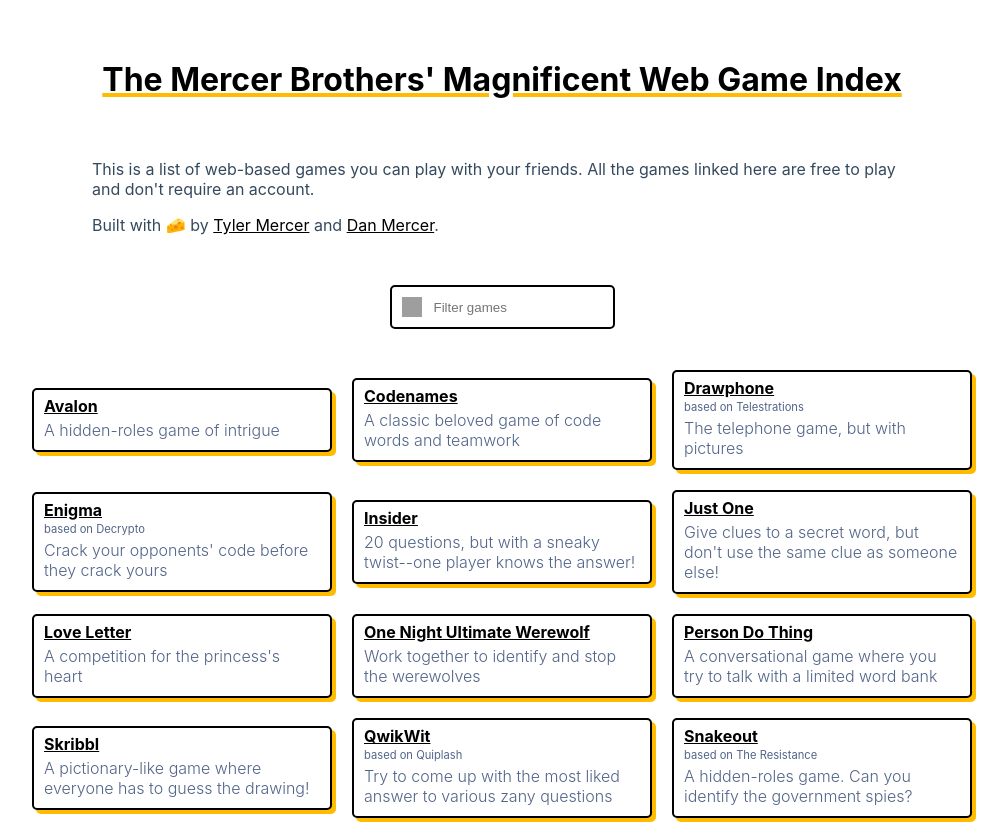
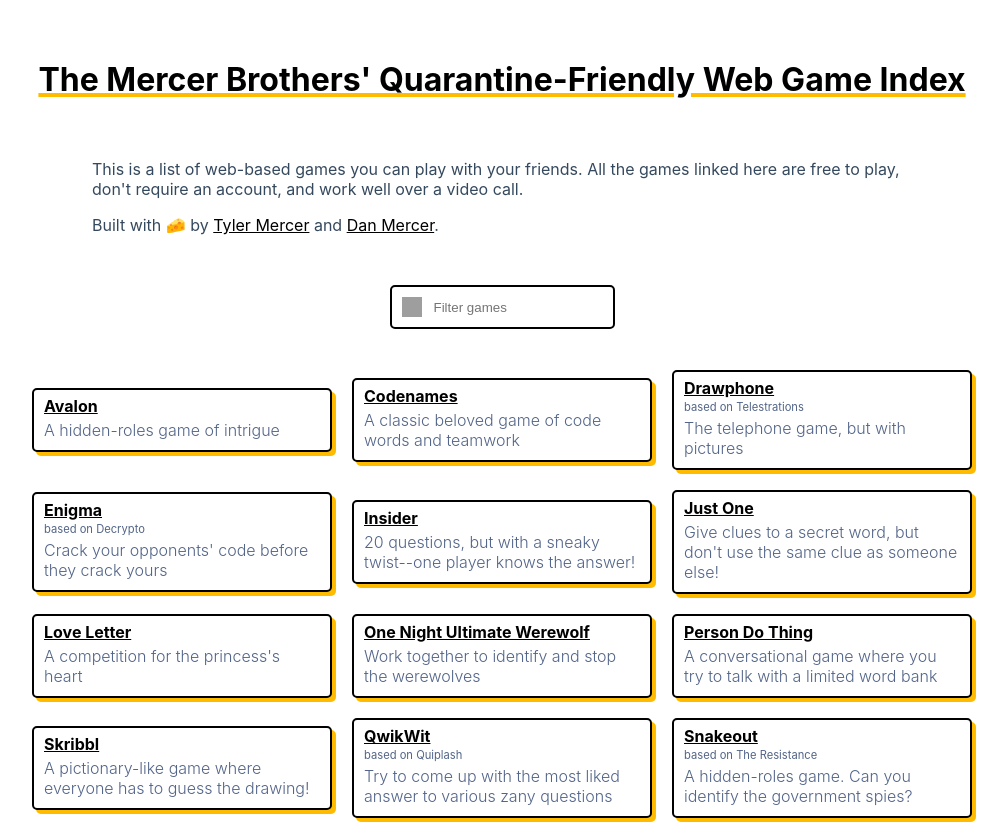
Before and after one commit to tylermercer/web-game-index, a Nuxt app: page / in a window 1280 px wide. Shown: the top 824 px of the page, without its empty margins (138-1145 px from the left). Built offline with nearby package versions, Linux system fonts and the light colour scheme; grey boxes are pictures that could not be loaded.

Commit message:
Update description and title

```diff
--- a/nuxt.config.js
+++ b/nuxt.config.js
@@ -4,11 +4,11 @@
 
   // Global page headers (https://go.nuxtjs.dev/config-head)
   head: {
-    title: 'Web Game Index',
+    title: 'The Mercer Brothers\' Web Game Index',
     meta: [
       { charset: 'utf-8' },
       { name: 'viewport', content: 'width=device-width, initial-scale=1' },
-      { hid: 'description', name: 'description', content: '' }
+      { hid: 'description', name: 'description', content: 'A list of web-based games you can play with your friends over a video call' }
     ],
     link: [
       { rel: 'icon', type: 'image/x-icon', href: '/favicon.ico' }
--- a/pages/index.vue
+++ b/pages/index.vue
@@ -1,11 +1,11 @@
 <template>
   <div class="index">
     <header>
-      The Mercer Brothers' Magnificent Web Game Index
+      The Mercer Brothers' Quarantine-Friendly Web Game Index
     </header>
     <section class="intro">
       <p>
-        This is a list of web-based games you can play with your friends. All the games linked here are free to play and don't require an account.
+        This is a list of web-based games you can play with your friends. All the games linked here are free to play, don't require an account, and work well over a video call.
       </p>
       <p>
         Built with 🧀 by <a href="https://github.com/tylermercer">Tyler Mercer</a> and <a href="https://github.com/drmercer">Dan Mercer</a>.
```
